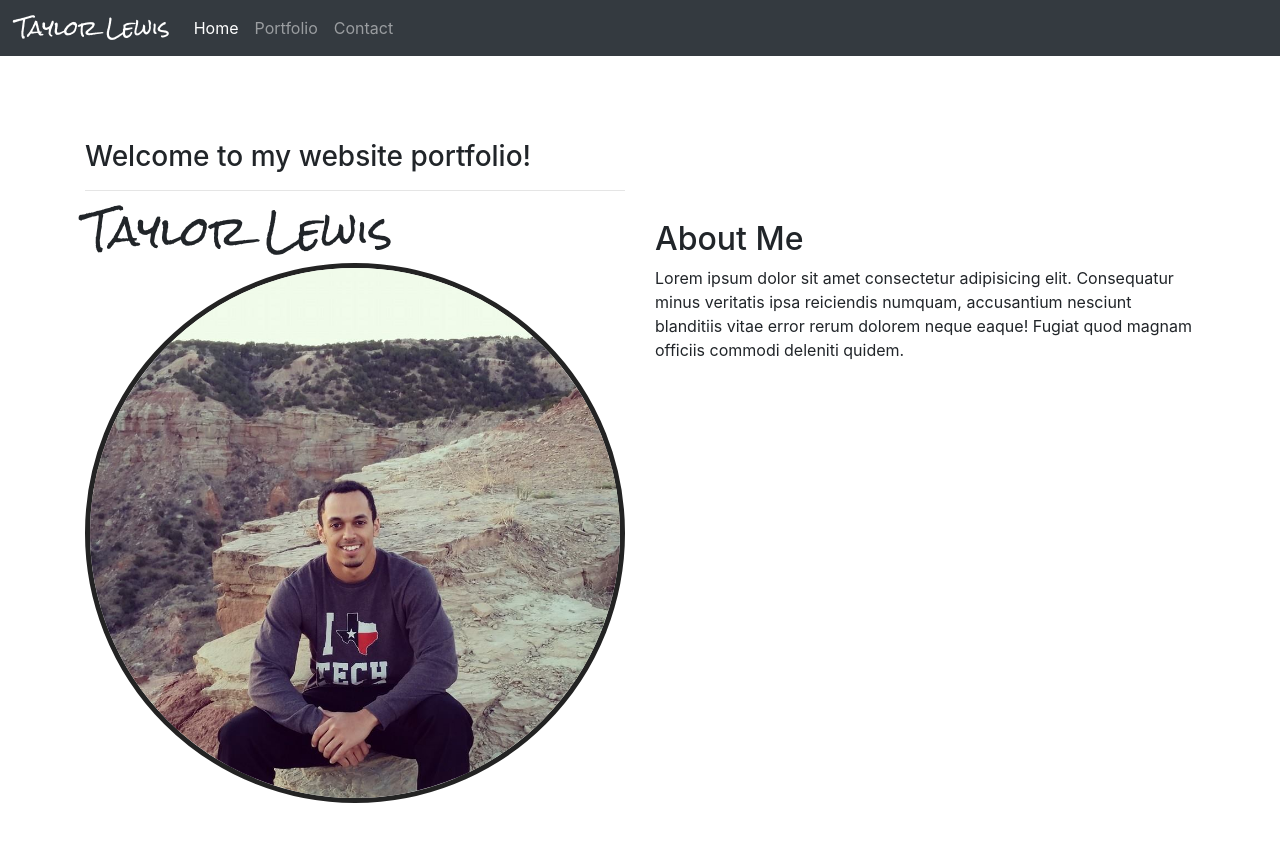
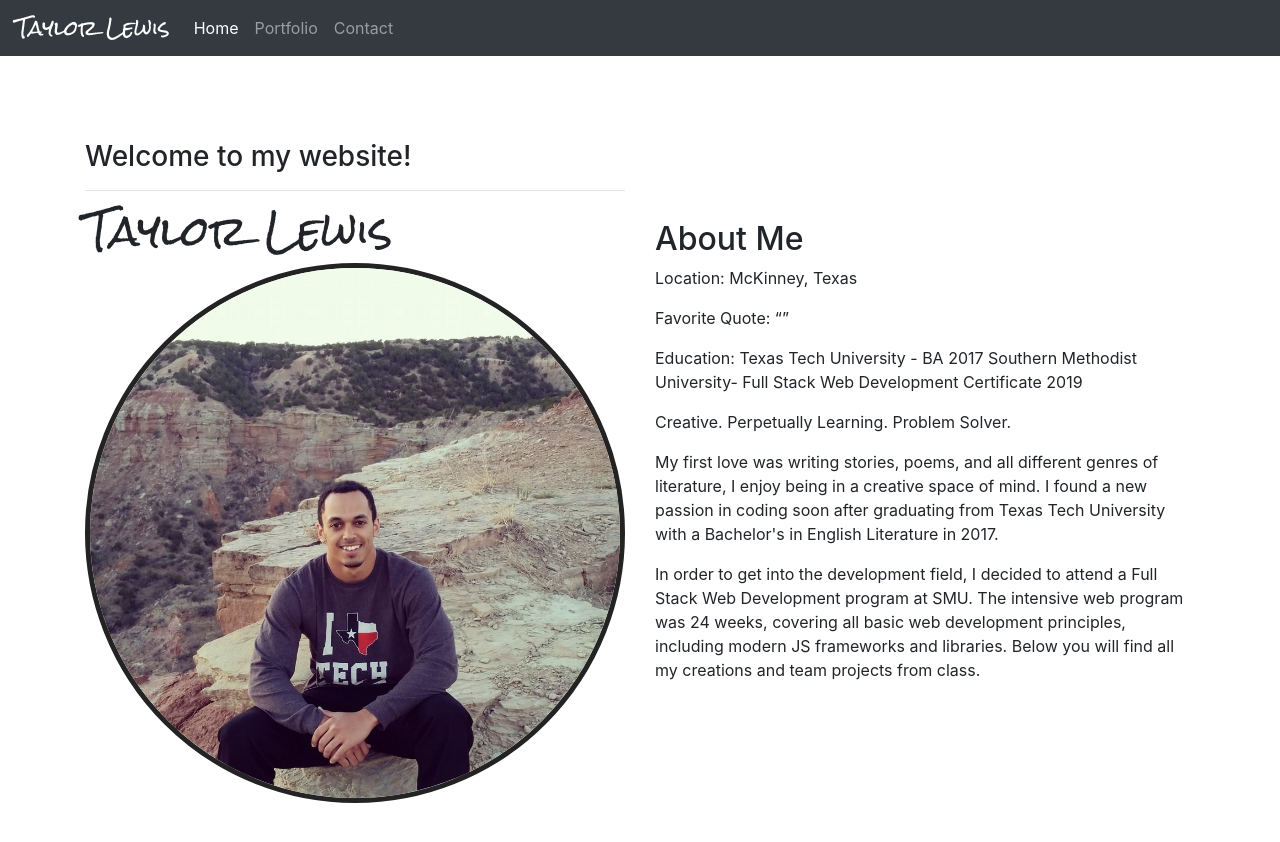
Before and after one commit to tlew25/taylor-website, a plain HTML site: page index.html in a window 1280 px wide. Shown: the top 842 px of the page. Drawn offline with nearby package versions, Linux system fonts and the light colour scheme.

Commit message:
2nd commit

```diff
--- a/index.html
+++ b/index.html
@@ -43,7 +43,7 @@
               <div class="row">
                   <div class="col-md-6 col-sm-6">
                       <div class="showcase-left">
-                          <h3>Welcome to my website portfolio!</h3>
+                          <h3>Welcome to my website!</h3>
                           <hr>
                           <h1 class="main-title">Taylor Lewis</h1>
                           <img src="assets/img/10502281_837307602956526_992796337588120661_n.jpg" class="responsive">
@@ -52,7 +52,16 @@
                   <div class="col-md-6 col-sm-6">
                         <div class="showcase-right">
                                 <h2>About Me</h2>
-                                <p>Lorem ipsum dolor sit amet consectetur adipisicing elit. Consequatur minus veritatis ipsa reiciendis numquam, accusantium nesciunt blanditiis vitae error rerum dolorem neque eaque! Fugiat quod magnam officiis commodi deleniti quidem.</p>
+                                <p>Location: McKinney, Texas</p>
+                                        <p>Favorite Quote: “”</p>
+                                        <p>Education:
+                                                Texas Tech University - BA 2017
+                                                Southern Methodist University- Full Stack Web Development Certificate  2019</p>
+
+                                        <p>Creative. Perpetually Learning. Problem Solver.</p>
+
+                                        <p>My first love was writing stories, poems, and all different genres of literature, I enjoy being in a creative space of mind. I found a new passion in coding soon after graduating from Texas Tech University with a Bachelor's in English Literature in 2017.</p>
+                                            <p>In order to get into the development field, I decided to attend a Full Stack Web Development program at SMU. The intensive web program was 24 weeks, covering all basic web development principles, including modern JS frameworks and libraries. Below you will find all my creations and team projects from class. </p>
                         </div>
                     </div>
               </div>
```
